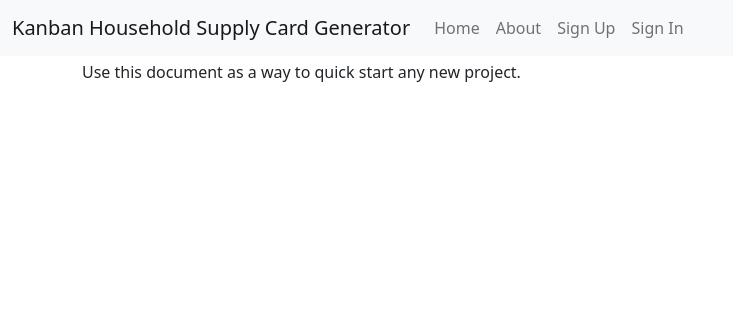
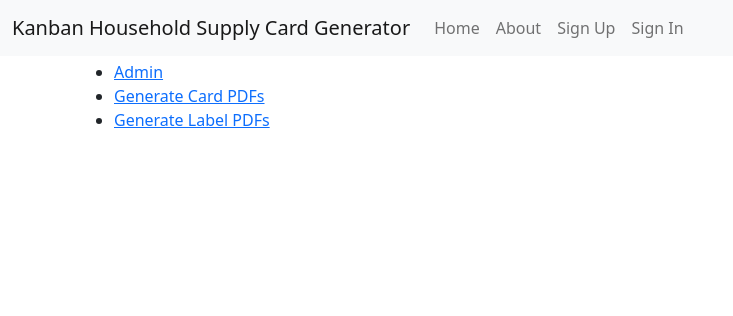
Before and after one commit to fergbrain/kanban_household_supply_card_generator, a Django app: page / in a window 1280 px wide. Shown: the top 316 px of the page, without its empty margins (0-733 px from the left). Run offline with Django 3.2, Linux system fonts and the light colour scheme; some libraries are stand-ins or nearby versions.

Commit message:
Navigation updates

```diff
--- a/kanban_household_supply_card_generator/card/urls.py
+++ b/kanban_household_supply_card_generator/card/urls.py
@@ -7,13 +7,13 @@ from kanban_household_supply_card_generator.card.views import (
 
 app_name = "card"
 urlpatterns = [
-    path("card/", all_cards),
-    path("card/<int:pk>/", single_card),
+    path("card/", all_cards, name="all_cards"),
+    path("card/<int:pk>/", single_card, name="single_card"),
     path("card/<str:region>/<str:rack>/<str:shelf>/", all_cards),
     path("card/<str:region>/<str:rack>/", all_cards),
     path("card/<str:region>/", all_cards),
     path("shelf/<str:region>/<str:rack>/<str:shelf>/", all_shelf_labels),
     path("shelf/<str:region>/<str:rack>/", all_shelf_labels),
     path("shelf/<str:region>/", all_shelf_labels),
-    path("shelf/", all_shelf_labels),
+    path("shelf/", all_shelf_labels, name="all_labels"),
 ]
--- a/kanban_household_supply_card_generator/templates/base.html
+++ b/kanban_household_supply_card_generator/templates/base.html
@@ -49,7 +49,7 @@
                 <a class="nav-link" href="{% url 'home' %}">Home <span class="visually-hidden">(current)</span></a>
               </li>
               <li class="nav-item">
-                <a class="nav-link" href="{% url 'about' %}">About</a>
+                <a class="nav-link" href="https://github.com/fergbrain/kanban_household_supply_card_generator">About</a>
               </li>
               {% if request.user.is_authenticated %}
                 <li class="nav-item">
--- a/kanban_household_supply_card_generator/templates/pages/home.html
+++ b/kanban_household_supply_card_generator/templates/pages/home.html
@@ -1 +1,9 @@
 {% extends "base.html" %}
+
+{% block content %}
+  <ul>
+    <li><a href="{% url 'admin:index' %}">Admin</a></li>
+    <li><a href="{% url 'card:all_cards' %}">Generate Card PDFs</a></li>
+    <li><a href="{% url 'card:all_labels' %}">Generate Label PDFs</a></li>
+  </ul>
+{% endblock content %}
```
